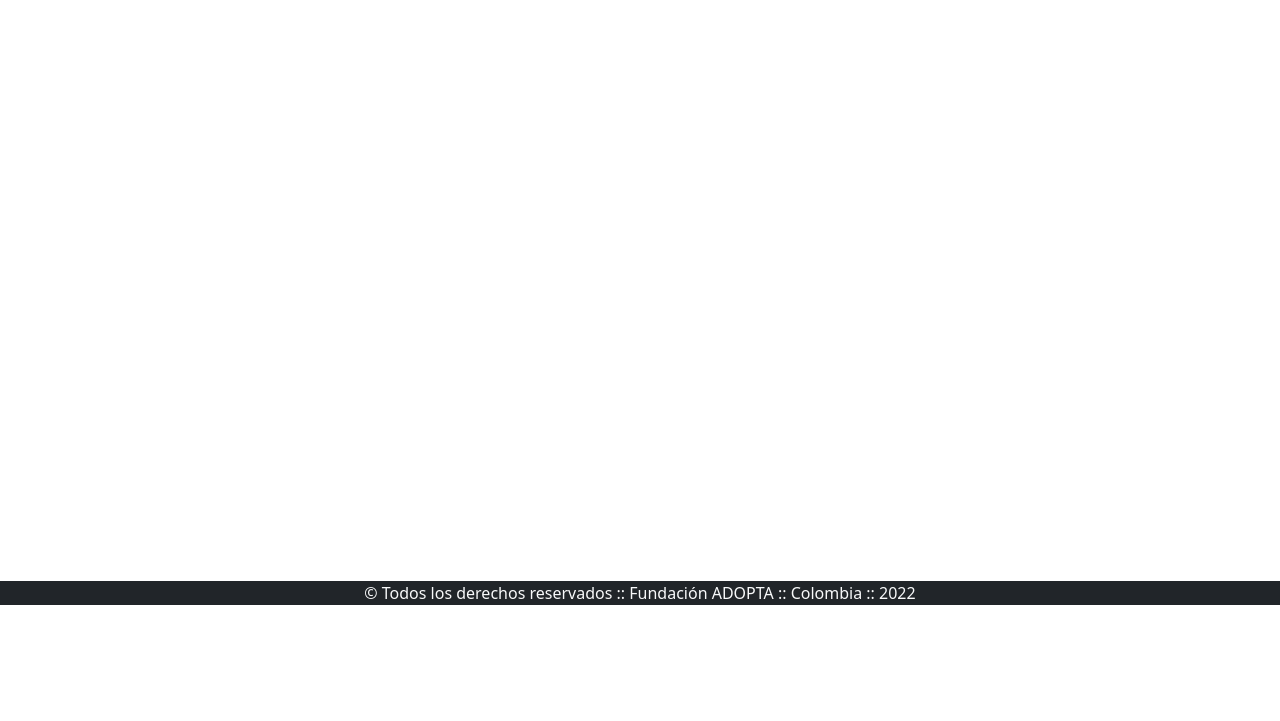
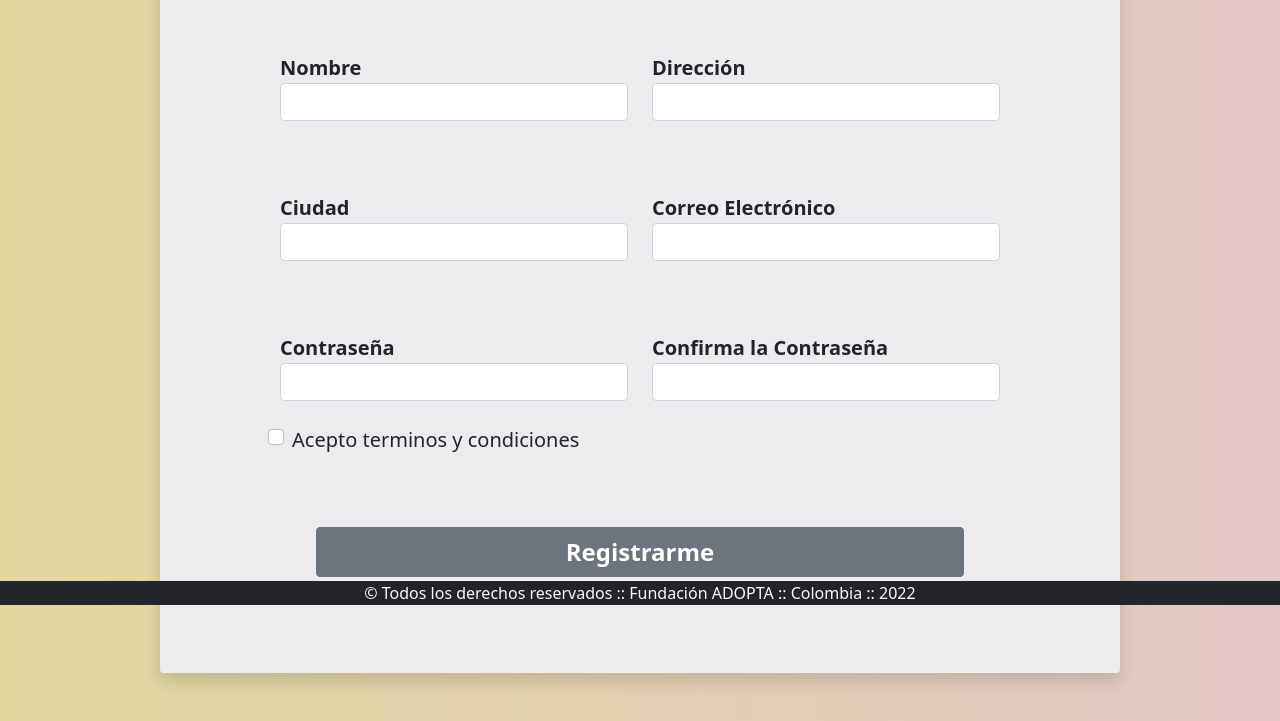
Before and after one commit to AndresLeonT/UNABsubG, a plain HTML site: page registroUsuario.html in a window 1280 px wide. Shown: the part 195-916 px from the top of the page. Before the commit the page ends 800 px from the top, so only its background shows below. Drawn offline with nearby package versions, Linux system fonts and the light colour scheme.

Commit message:
Formulario registro usuarios ok

```diff
--- a/registroUsuario.html
+++ b/registroUsuario.html
@@ -12,7 +12,7 @@
 
     <title>ADOPTA-Mascotas</title>
   </head>
-  <body>
+  <body style="background: linear-gradient(to right, rgb(226, 216, 156) 0%, rgb(228, 200, 200) 100%);">
     <nav class="navbar navbar-expand-lg navbar-dark bg-dark ">
         <div class="container-fluid">
           <a class="navbar-brand fw-bolder fs-2" style="color: #8883d0;" href="#">ADOPTA</a>
@@ -40,6 +40,55 @@
         </div>
       </nav>
 
+      <!--Form-registro-usuarios-->
+      <div class="container w-75  mt-5 rounded mb-5 shadow" style="background: #eeebee;">
+        <div class="row">
+            <h2 class="text-center p-3">Registro Usuarios</h2>
+        </div>
+        <div class="row px-5">
+            <form action="#" class="">
+                <div class="row m-5">
+                    <div class="mb-4 col">
+                        <label for="text" class="from-label fw-bold fs-5">Nombre</label>
+                        <input type="text" class="form-control" name="nombre" required>
+                    </div>
+                    <div class="mb-4 col">
+                        <label for="text" class="from-label fw-bold fs-5">Dirección</label>
+                        <input type="text" class="form-control" name="direccion" required>
+                    </div>
+                </div>
+                <div class="row m-5">
+                    <div class="mb-4 col">
+                        <label for="text" class="from-label fw-bold fs-5">Ciudad</label>
+                        <input type="text" class="form-control" name="ciudad" required>
+                    </div>
+                    <div class="mb-4 col">
+                        <label for="email" class="from-label fw-bold fs-5">Correo Electrónico</label>
+                        <input type="email" class="form-control" name="email" required>
+                    </div>
+                </div>
+                <div class="row m-5">
+                    <div class="mb-4 col">
+                        <label for="password" class="from-label fw-bold fs-5">Contraseña</label>
+                        <input type="password" class="form-control" name="password" required>
+                    </div>
+                    <div class="mb-4 col">
+                        <label for="password" class="from-label fw-bold fs-5">Confirma la Contraseña</label>
+                        <input type="password" class="form-control" name="password" required>
+                    </div>
+                    <div class="mb-4 form-check text-">
+                        <input type="checkbox" name="conected" id="conected" class="form-check-input">
+                        <label for="connected " class="form-check-label fs-5">Acepto terminos y condiciones</label>
+                    </div>
+                    <div class="d-grid px-5">
+                        <button type="submit" class="btn btn-secondary my-5 fw-bold fs-4">Registrarme</button>
+                    </div>
+                </div>
+            </form>
+        </div>
+      </div>
+
+
       <!--footer-->
     <footer class=" fixed-bottom d-sm-none d-lg-block">
         <div class="container-fluid bg-dark text-light text-center footer">
```
Also changed, not shown: mascotas.html (+7 -0 lines).
